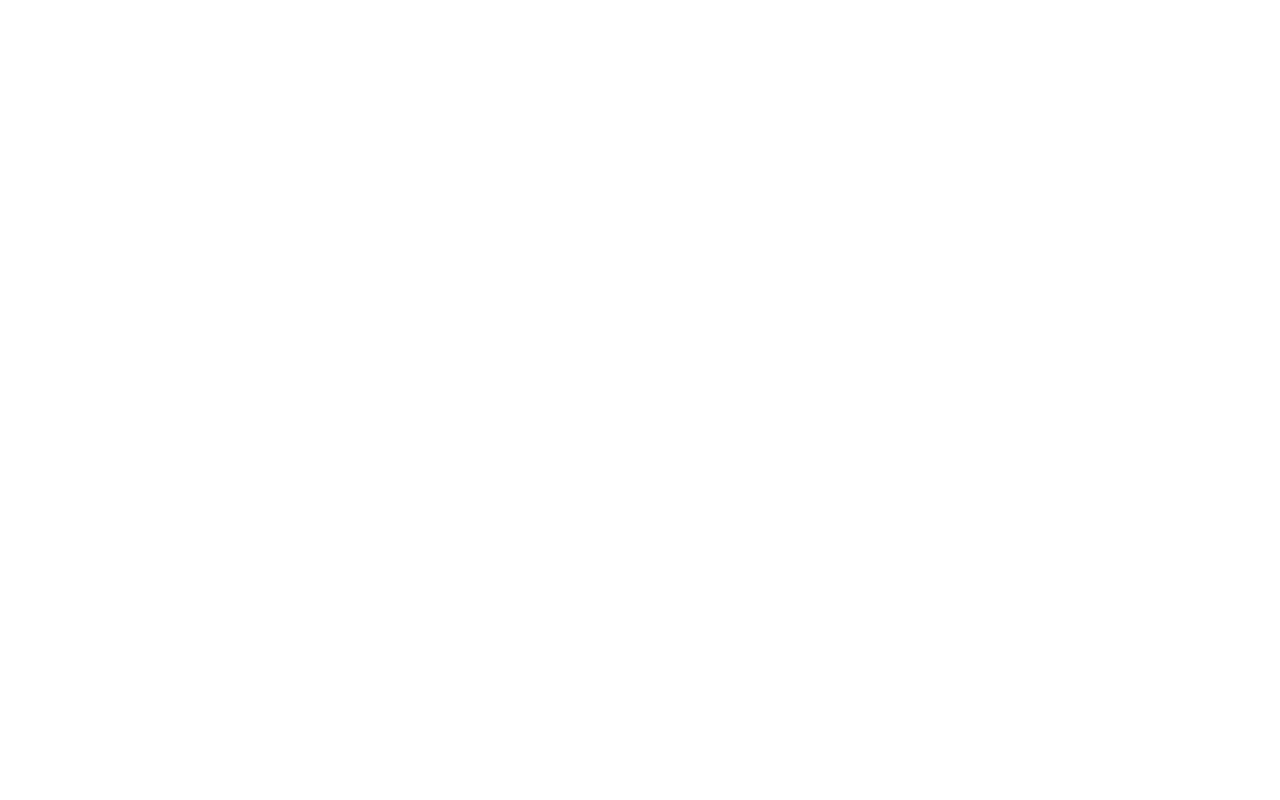
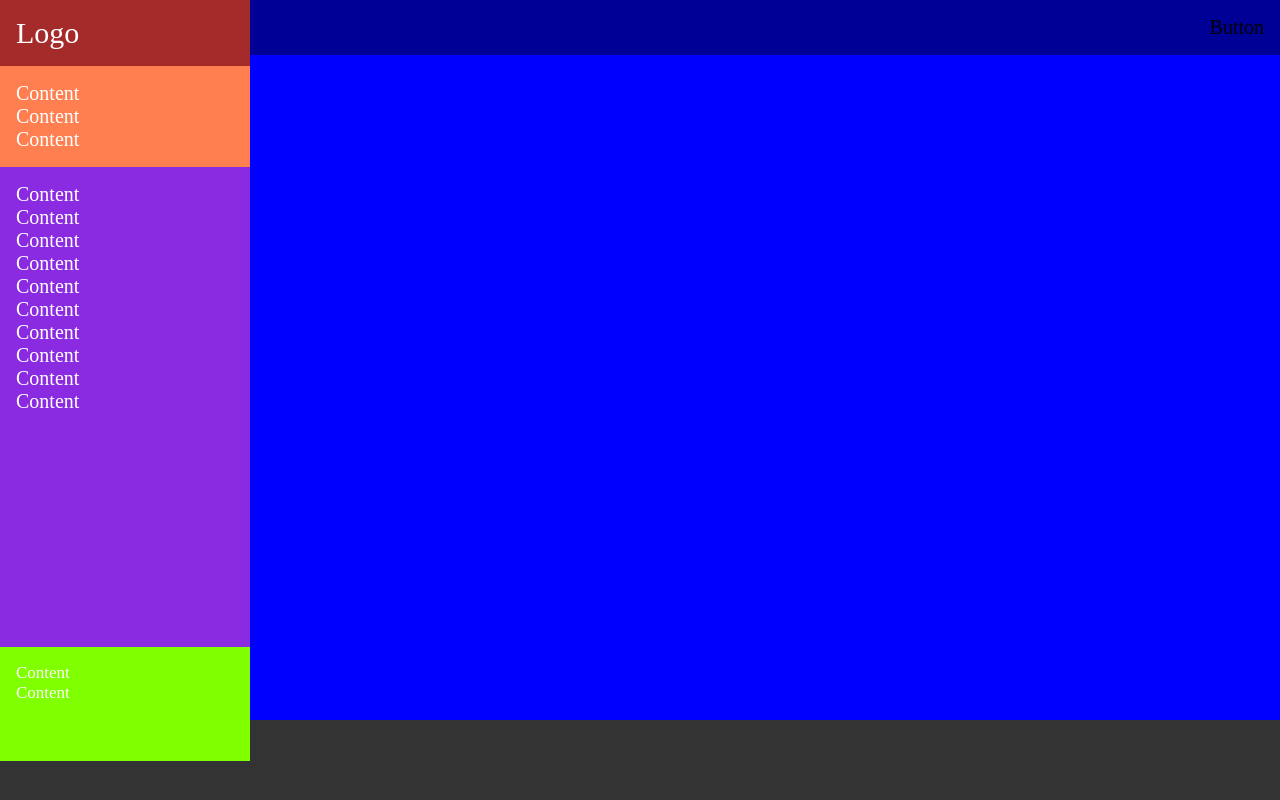
Before and after one commit to SteMorgia/html-css-spotifyweb, a plain HTML site: page index.html in a window 1280 px wide. Drawn offline with Linux system fonts and the light colour scheme.

Commit message:
add: layout base sidebar completato

```diff
--- a/css/style.css
+++ b/css/style.css
@@ -4,3 +4,87 @@
     padding: 0;
     box-sizing: border-box;
 }
+
+/*regole root*/
+:root {
+    --black-color: #000;
+    --white-color: #fff;
+    --gray-color: #333;
+}
+
+/*regole comuni*/
+body {
+    height: 100vh;
+}
+.main-container {
+    width: 100%;
+    display: flex;
+}
+footer {
+    width: 100%;
+    height: 10vh;
+    background-color: var(--gray-color);
+}
+
+/*regole sidebar*/
+.sidebar {
+    width: 250px;
+    background-color: var(--black-color);
+    height: 90vh;
+}
+.logo {
+    width: 100%;
+    background-color:brown;
+    color: var(--white-color);
+    font-size: 30px;
+    padding: 1rem;
+}
+.nav {
+    width: 100%;
+    background-color: coral;
+    color: var(--white-color);
+    font-size: 20px;
+    padding: 1rem;
+}
+.playlist {
+    width: 100%;
+    height: 60vh;
+    background-color: blueviolet;
+    color: var(--white-color);
+    font-size: 20px;
+    padding: 1rem;
+    overflow: auto;
+}
+.user {
+    width: 100%;
+    height:114px;
+    background-color: chartreuse;
+    color: var(--white-color);
+    font-size: 17px;
+    padding: 1rem;
+}
+
+/*regole main content*/
+.main-content {
+    width: calc(100% - 250px);
+    background-color:/*rgb(2, 2, 29)*/ blue;
+    overflow: auto;
+}
+.action-bar {
+    width: 100%;
+    background-color: rgba(0, 0, 0, 0.411);
+    text-align: right;
+    padding: 1rem;
+    font-size: 20px;
+}
+
+/*media query*/
+/*MOBILE*/
+@media screen and (max-width: 576px) {
+    .sidebar{
+        width: 50px;
+    }
+    .playlist{
+        width: calc(100% - 50px);
+    }
+}
--- a/index.html
+++ b/index.html
@@ -5,9 +5,47 @@
     <meta http-equiv="X-UA-Compatible" content="IE=edge">
     <meta name="viewport" content="width=device-width, initial-scale=1.0">
     <link rel="stylesheet" href="css/style.css">
-    <title>Document</title>
+    <title>Spotify Web</title>
 </head>
 <body>
+    <main>
+        <div class="main-container">
+            <div class="sidebar">
+                <div class="logo">Logo</div>
+                <div class="nav">
+                    <div>Content</div>
+                    <div>Content</div>
+                    <div>Content</div>
+                </div>
+                <div class="playlist">
+                    <div>Content</div>
+                    <div>Content</div>
+                    <div>Content</div>
+                    <div>Content</div>
+                    <div>Content</div>
+                    <div>Content</div>
+                    <div>Content</div>
+                    <div>Content</div>
+                    <div>Content</div>
+                    <div>Content</div>
+                </div>
+                <div class="user">
+                    <div>Content</div>
+                    <div>Content</div>
+                </div>
+            </div>
+            <div class="main-content">
+                <div class="action-bar">
+                    <span class="btn">Button</span>
+                </div>
+            </div>
+        </div>
 
+
+    </main>
+
+    <footer>
+
+    </footer>
 </body>
 </html>
```
